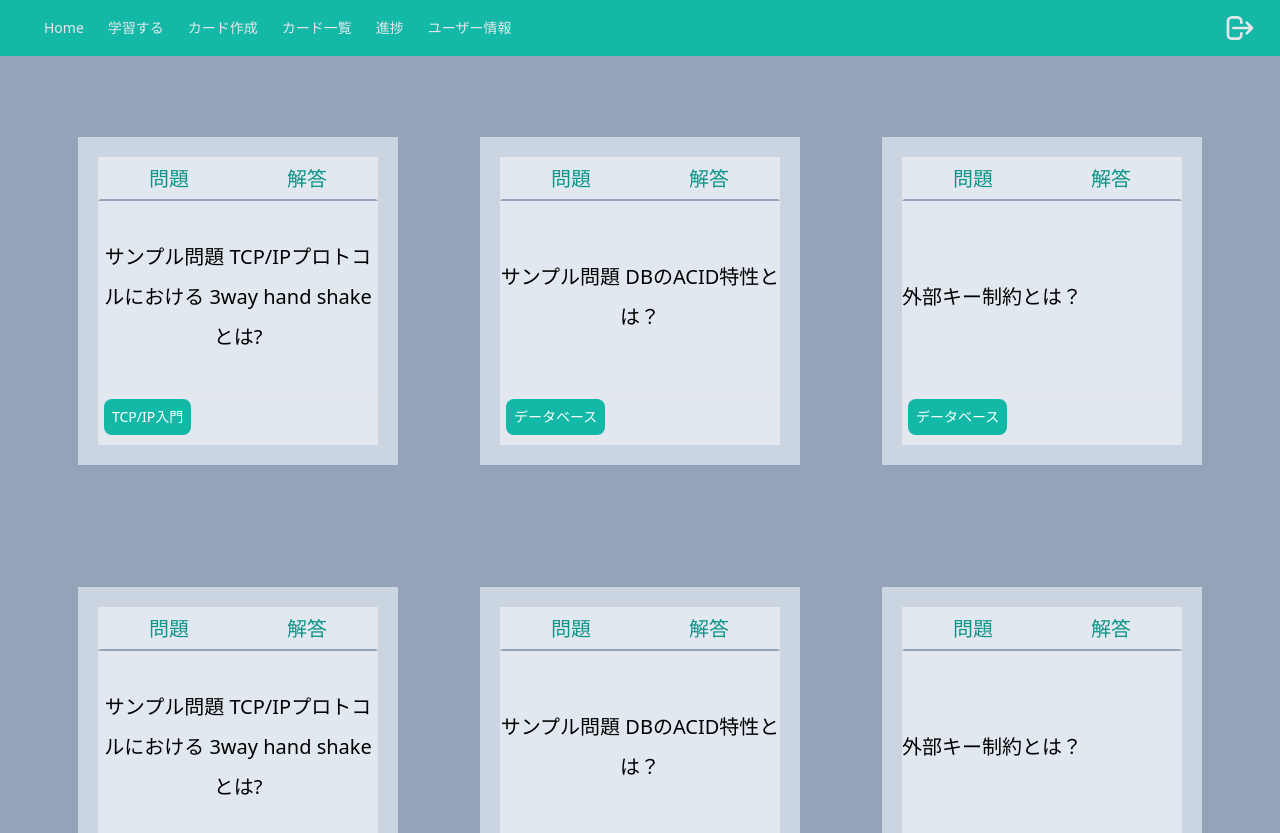
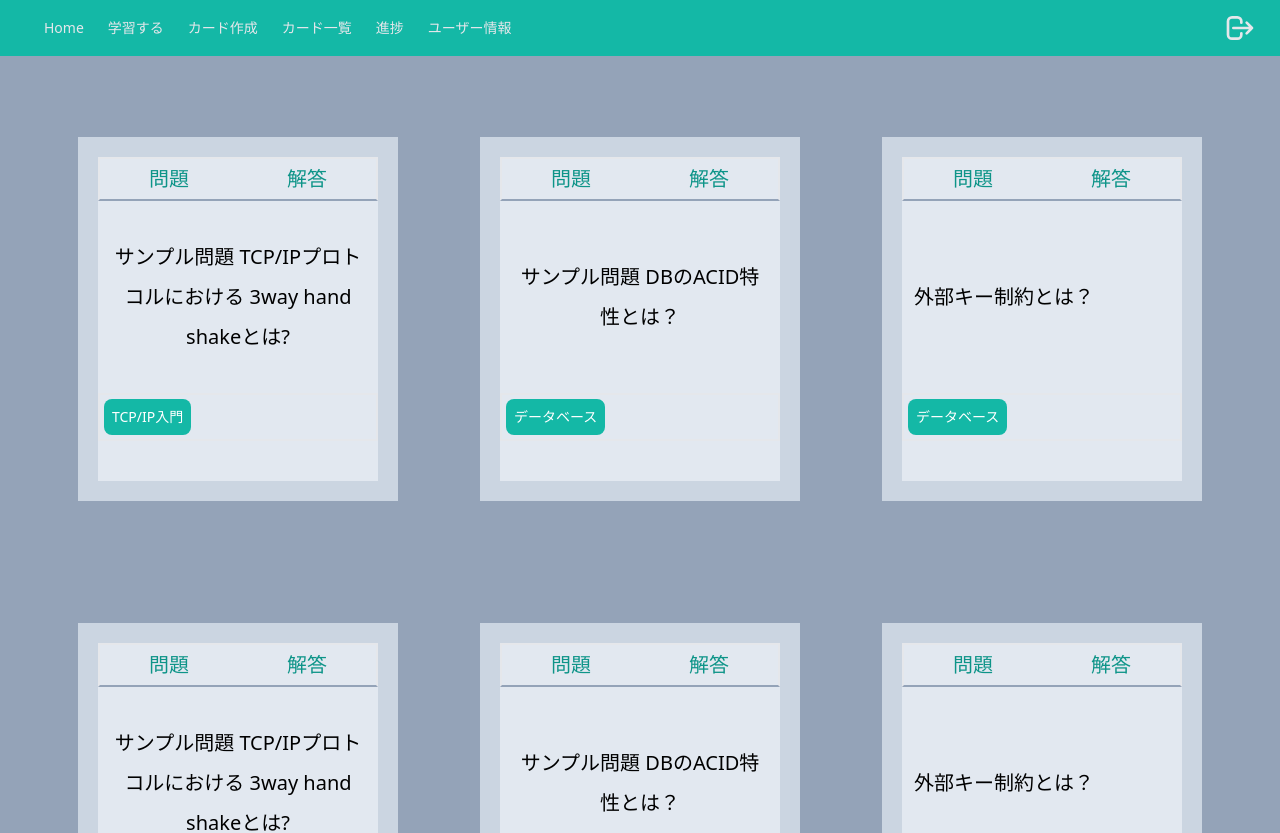
Before and after one commit to hiro7392/Ankicard_client, a React (Create React App) app: page /usercards in a window 1280 px wide. Shown: the top 833 px of the page. Built offline with nearby package versions, Linux system fonts and the light colour scheme.

Commit message:
カード一覧に問題文と解答の切り替えを実装

```diff
--- a/src/atoms/Tag.tsx
+++ b/src/atoms/Tag.tsx
@@ -5,7 +5,7 @@ export const Tag=(props:TagProps)=>{
 
     return(
         <div className="flex items-start border-2">
-            <p className="flex text-sm p-2 m-1 text-left text-white bg-teal-500 rounded-lg hover:bg-black">{props.tagName}</p>
+            <p className="flex text-sm p-2 m-1 text-left text-white bg-teal-500 rounded-lg hover:bg-teal-300">{props.tagName}</p>
         </div>
     )
 }
--- a/src/molecules/MiniQuestionCard.tsx
+++ b/src/molecules/MiniQuestionCard.tsx
@@ -1,25 +1,38 @@
 import { useEffect, useState } from "react";
+import { createTypeReferenceDirectiveResolutionCache } from "typescript";
 import { QuestionCardText } from "../atoms/QuestionCardTextTag";
 import { Tag } from "../atoms/Tag";
 type MiniQuestionCardProp={
-    text:string;
+    answerText:string;
+    questionText:string;
     css:string;
     tag:string;
 }
 
 export const MiniQuestionCard=(props:MiniQuestionCardProp)=>{
 
-    const {text,css,tag}=props;
+    const {answerText,questionText,css,tag}=props;
+    const [displayQuestionText,setDisplayQuestionText]=useState(true)
+
+    const changeTextStateFalse=()=>{
+        setDisplayQuestionText(false);
+    }
+    const changeTextStateTrue=()=>{
+        setDisplayQuestionText(true);
+    }
     return(
         <>
             {/*<QuestionCardText text={text} css={css} tag={tag}/>*/}
             <div className={css}>
-                <div className="bg-slate-200 h-72 pb-10">
+                <div className="bg-slate-200 h-72 min-h-min pb-10">
                     <div className="flex items-start border-2 border-b-slate-400">
-                        <p className="flex-1 text-teal-600 hover:bg-white">問題 </p>
-                        <p className="flex-1 text-teal-600 hover:bg-white hover">解答</p>
+                        <p className="flex-1 text-teal-600 hover:bg-white" onClick={changeTextStateTrue}>問題</p>
+                        <p className="flex-1 text-teal-600 hover:bg-white hover" onClick={changeTextStateFalse}>解答</p>
                     </div>
-                    <h2 className="h-48 flex items-center hover:bg-slate-100">{text}</h2>
+                    {displayQuestionText?
+                    <h2 className="h-48 flex items-center hover:bg-slate-100 text-center mx-3">{questionText}</h2>:
+                    <h2 className="h-48 flex text-sm items-center hover:bg-slate-100 text-center mx-3">{answerText}</h2>}
+
                     <Tag tagName={tag}/>
                 </div>
             </div>
--- a/src/organism/QuestionCard.tsx
+++ b/src/organism/QuestionCard.tsx
@@ -29,7 +29,7 @@ export const QuestionCard=(props:QuestionProps)=>{
 
     return (
         <div className="mt-20 w-1/2 h-full mx-auto">
-            <h1 className="max-h-60 bg-lime-300 text-3xl py-2">{displayAnswer?"答え":"問題"}</h1>
+            <h1 className="max-h-60 bg-teal-400 text-3xl text-white py-2">{displayAnswer?"答え":"問題"}</h1>
             {/*問題の本文*/}
             <QuestionCardText
             text={displayAnswer?
--- a/src/organism/QuestionCardsTable.tsx
+++ b/src/organism/QuestionCardsTable.tsx
@@ -14,7 +14,7 @@ export const QuestionCardsTable=()=>{
         //setUserCreatedCards(sampleQuestions)
     },[]);
     //"bg-slate-100 h-48 w-32 px-20 text-3xl flex items-center mb-10 leading-10"
-    const css:string="bg-slate-300 w-80 mx-10 mt-20 p-5 text-xl mb-10 leading-10 text-center";
+    const css:string="bg-slate-300 w-80 mx-10 mt-20 p-5 text-xl mb-10 leading-10";
     return(
         <>
             {
@@ -25,7 +25,7 @@ export const QuestionCardsTable=()=>{
                         {userCreatedCards.map((quesiton)=>{
                             return(
                             <td>
-                                <MiniQuestionCard text={quesiton.QuestionText} css={css} tag={quesiton.tag}/>
+                                <MiniQuestionCard answerText={quesiton.AnswerText} questionText={quesiton.QuestionText} css={css} tag={quesiton.tag}/>
                             </td>);
                         }
                         )}
@@ -34,7 +34,7 @@ export const QuestionCardsTable=()=>{
                         {userCreatedCards.map((quesiton)=>{
                             return(
                             <td>
-                                <MiniQuestionCard text={quesiton.QuestionText} css={css} tag={quesiton.tag}/>
+                                <MiniQuestionCard answerText={quesiton.AnswerText} questionText={quesiton.QuestionText} css={css} tag={quesiton.tag}/>
                             </td>);
                         }
                         )}
```
